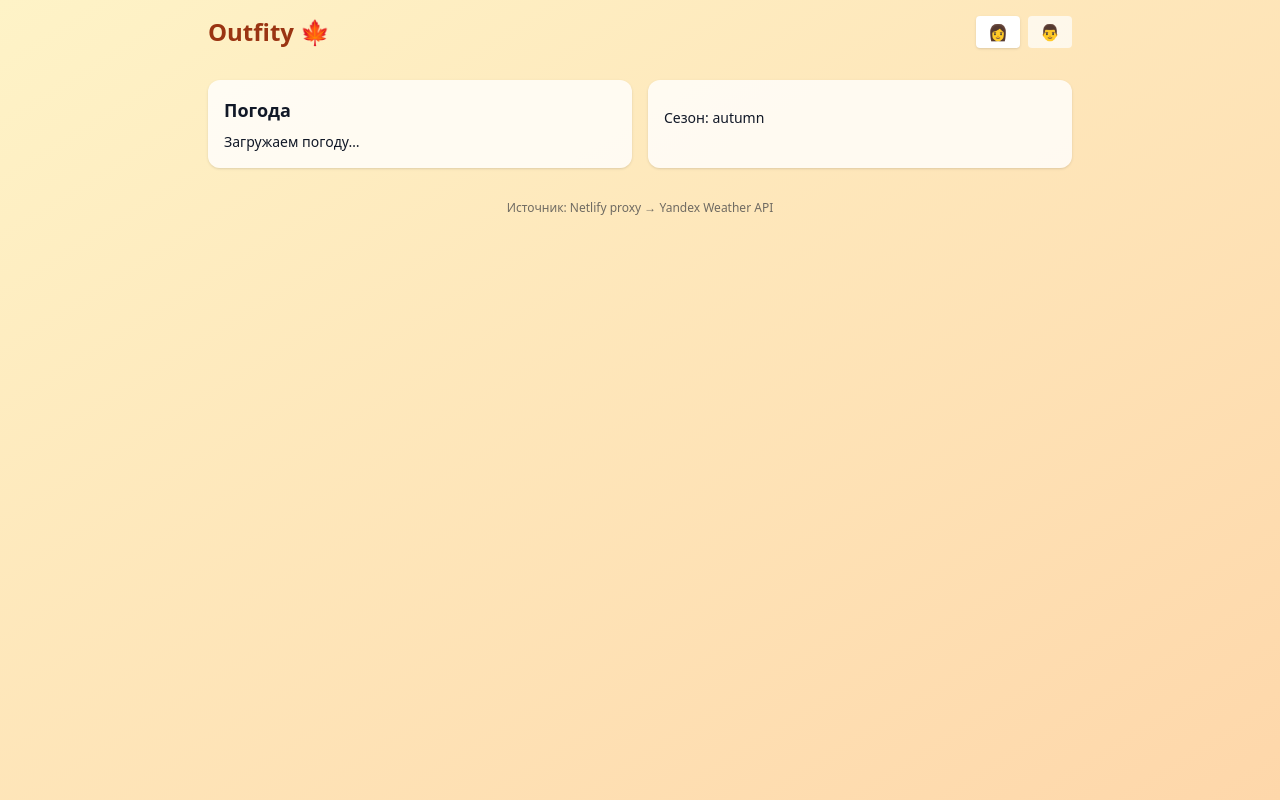
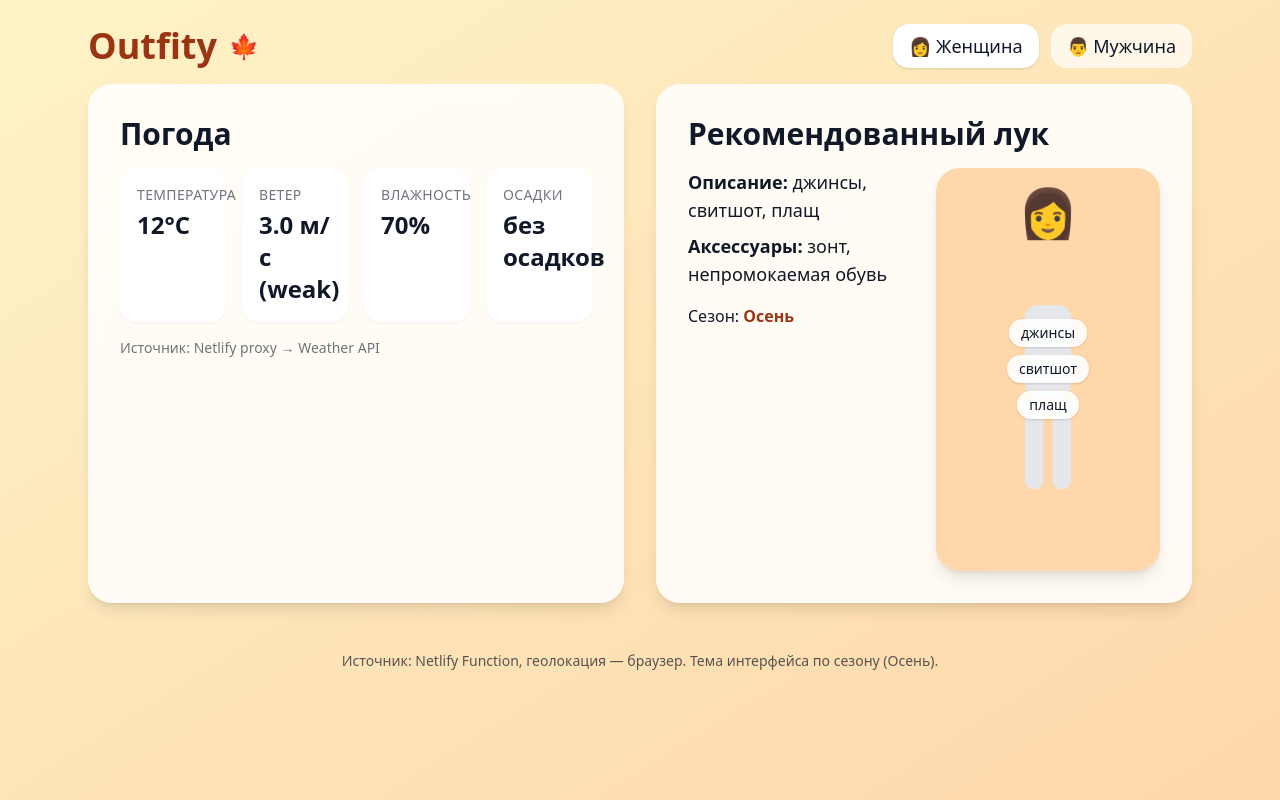
Before and after one commit to anyakhudova-design/outfity, a React (Vite) app: page / in a window 1280 px wide. Built offline with nearby package versions, Linux system fonts and the light colour scheme; no server answers.

Commit message:
OutfityApp.jsx

```diff
--- a/src/OutfityApp.jsx
+++ b/src/OutfityApp.jsx
@@ -1,78 +1,185 @@
-import React, { useEffect, useState } from "react";
+import React, { useEffect, useMemo, useState } from "react";
 
-// Proxy mode (Netlify Functions)
-const USE_NETLIFY_PROXY = true;
+// ===== Outfity — improved UI + correct dataset + avatar/mannequin =====
+// Proxy-only mode: call Netlify function directly (no netlify.toml required)
+const FUNCTION_URL = "/.netlify/functions/weather";
+
+// --- Seasons ---
+function getSeasonByMonth(m){
+  if([11,0,1].includes(m)) return "winter";
+  if([2,3,4].includes(m)) return "spring";
+  if([5,6,7].includes(m)) return "summer";
+  return "autumn";
+}
 const SEASON_THEME = {
-  autumn: { bg: "from-amber-100 to-orange-200", accents: "text-orange-800", art: "🍁" },
-  winter: { bg: "from-sky-100 to-blue-200", accents: "text-sky-800", art: "❄️" },
-  spring: { bg: "from-rose-100 to-pink-200", accents: "text-pink-800", art: "🌸" },
-  summer: { bg: "from-lime-100 to-yellow-200", accents: "text-green-800", art: "🍓" },
+  autumn: { bg:"from-amber-100 to-orange-200", accents:"text-orange-800", chip:"bg-orange-200", art:"🍁", ru:"Осень" },
+  winter: { bg:"from-sky-100 to-blue-200",    accents:"text-sky-800",    chip:"bg-sky-200",    art:"❄️", ru:"Зима" },
+  spring: { bg:"from-rose-100 to-pink-200",   accents:"text-pink-800",   chip:"bg-pink-200",   art:"🌸", ru:"Весна" },
+  summer: { bg:"from-lime-100 to-yellow-200", accents:"text-green-800",  chip:"bg-yellow-200", art:"🍓", ru:"Лето"  },
 };
 
-function getSeasonByMonth(m) {
-  if ([11,0,1].includes(m)) return "winter";
-  if ([2,3,4].includes(m)) return "spring";
-  if ([5,6,7].includes(m)) return "summer";
-  return "autumn";
+// --- Helpers ---
+function windBucket(s){ if(s==null) return "weak"; if(s<4) return "weak"; if(s<8) return "medium"; return "strong"; }
+function precipitationBucket(p){ // 0=none,1=rain,2=snow,3=mix
+  if(!p || p===0) return "none"; if(p===2) return "snow"; if(p===3) return "rain"; return "rain";
+}
+function precipitationRu(code){
+  return code==="snow"?"снег": code==="rain"?"дождь": code==="light_rain"?"небольшой дождь": code==="snowstorm"?"метель":"без осадков";
 }
 
-function windBucket(s) { if (s < 4) return "weak"; if (s < 8) return "medium"; return "strong"; }
-function precipitationBucket(p) { if (!p || p===0) return "none"; if (p===1) return "rain"; if (p===2) return "snow"; return "rain"; }
-
-const DATASET = [
-  { temp_min: 20, temp_max: 35, wind: "weak", precipitation: "none", gender: "female", outfit: "платье, сандалии, очки" },
-  { temp_min: 20, temp_max: 35, wind: "weak", precipitation: "none", gender: "male", outfit: "футболка, шорты, кеды" },
-  { temp_min: 10, temp_max: 20, wind: "medium", precipitation: "rain", gender: "female", outfit: "плащ, джинсы, зонт" },
-  { temp_min: 10, temp_max: 20, wind: "medium", precipitation: "rain", gender: "male", outfit: "ветровка, джинсы, зонт" },
-  { temp_min: 0, temp_max: 10, wind: "medium", precipitation: "snow", gender: "female", outfit: "пуховик, сапоги, шарф" },
-  { temp_min: 0, temp_max: 10, wind: "medium", precipitation: "snow", gender: "male", outfit: "куртка, ботинки, шарф" },
+// --- Dataset (расширенный, базовая одежда) ---
+const OUTFIT_DATASET = [
+  { temp_min: 25, temp_max: 35, wind: "weak",   precipitation: "none",       gender: "female", outfit: "лёгкое платье из хлопка, топ + шорты", accessories: "панама, очки, сандалии" },
+  { temp_min: 25, temp_max: 35, wind: "weak",   precipitation: "none",       gender: "male",   outfit: "футболка, шорты, поло + лёгкие брюки", accessories: "кепка, очки, кеды/мокасины" },
+  { temp_min: 20, temp_max: 25, wind: "medium", precipitation: "light_rain", gender: "female", outfit: "рубашка + джинсы, платье-рубашка + кардиган", accessories: "зонт, кроссовки/лоферы" },
+  { temp_min: 20, temp_max: 25, wind: "medium", precipitation: "light_rain", gender: "male",   outfit: "футболка + джинсы, лёгкая ветровка", accessories: "зонт, кроссовки" },
+  { temp_min: 15, temp_max: 20, wind: "medium", precipitation: "none",       gender: "female", outfit: "джинсы + футболка + жакет/бомбер", accessories: "лёгкий шарф, кеды" },
+  { temp_min: 15, temp_max: 20, wind: "medium", precipitation: "none",       gender: "male",   outfit: "чиносы + футболка + джинсовка", accessories: "лёгкий рюкзак, часы" },
+  { temp_min: 10, temp_max: 15, wind: "weak",   precipitation: "rain",       gender: "female", outfit: "джинсы, свитшот, плащ", accessories: "зонт, непромокаемая обувь" },
+  { temp_min: 10, temp_max: 15, wind: "weak",   precipitation: "rain",       gender: "male",   outfit: "джинсы, свитер, ветровка", accessories: "зонт, непромокаемые кроссовки" },
+  { temp_min: 5,  temp_max: 10, wind: "strong", precipitation: "none",       gender: "female", outfit: "джинсы, свитер, пальто/плотная куртка", accessories: "шарф, при ветре — шапка" },
+  { temp_min: 5,  temp_max: 10, wind: "strong", precipitation: "none",       gender: "male",   outfit: "джинсы, худи, куртка, ботинки", accessories: "шарф, при ветре — шапка" },
+  { temp_min: 0,  temp_max: 5,  wind: "medium", precipitation: "snow",       gender: "female", outfit: "джинсы, свитер, пуховик, сапоги", accessories: "шапка, перчатки, шарф" },
+  { temp_min: 0,  temp_max: 5,  wind: "medium", precipitation: "snow",       gender: "male",   outfit: "джинсы, водолазка, утеплённая куртка, ботинки", accessories: "шапка, перчатки, шарф" },
+  { temp_min: -5, temp_max: 0,  wind: "medium", precipitation: "snow",       gender: "female", outfit: "тёплые брюки, свитер, пуховик", accessories: "шапка, шарф, варежки" },
+  { temp_min: -5, temp_max: 0,  wind: "medium", precipitation: "snow",       gender: "male",   outfit: "тёплые брюки, свитер, парка", accessories: "шапка, шарф, перчатки" },
+  { temp_min: -10,temp_max: -5, wind: "strong", precipitation: "snow",       gender: "female", outfit: "термокомплект, шерстяной свитер, длинный пуховик", accessories: "шапка, варежки, баф" },
+  { temp_min: -10,temp_max: -5, wind: "strong", precipitation: "snow",       gender: "male",   outfit: "термобельё, свитер, парка", accessories: "шапка, перчатки, шарф" },
+  { temp_min: -20,temp_max: -10,wind: "strong", precipitation: "snowstorm",  gender: "female", outfit: "термокомплект, свитер, длинный пуховик", accessories: "шапка, варежки, капюшон" },
+  { temp_min: -20,temp_max: -10,wind: "strong", precipitation: "snowstorm",  gender: "male",   outfit: "термобельё, свитер, парка", accessories: "шапка, перчатки, капюшон" },
 ];
 
-function pickOutfit(t, w, p, g) {
-  const wind = windBucket(w), prec = precipitationBucket(p);
-  return DATASET.find(r => t >= r.temp_min && t <= r.temp_max && r.wind===wind && r.precipitation===prec && r.gender===g) || DATASET[0];
+function pickOutfit({ tempC, windMs, precType, gender }){
+  const wind = windBucket(windMs);
+  // если от функции пришёл только 0/1/2 — маппим
+  const precipitation = precipitationBucket(precType);
+  const exact = OUTFIT_DATASET.find(r => tempC>=r.temp_min && tempC<=r.temp_max && r.wind===wind && r.precipitation===precipitation && r.gender===gender);
+  if (exact) return exact;
+  const byTemp = OUTFIT_DATASET.find(r => tempC>=r.temp_min && tempC<=r.temp_max && r.gender===gender);
+  if (byTemp) return byTemp;
+  return OUTFIT_DATASET.find(r=>r.gender===gender) || OUTFIT_DATASET[0];
 }
 
-export default function OutfityApp() {
-  const [gender, setGender] = useState("female");
-  const [weather, setWeather] = useState(null);
-  const season = getSeasonByMonth(new Date().getMonth());
-  const theme = SEASON_THEME[season];
+// --- Data hooks ---
+function useGeolocation(){
+  const [coords,setCoords] = useState(null);
+  useEffect(()=>{
+    if(!navigator.geolocation){ setCoords({lat:55.75,lon:37.62}); return; }
+    navigator.geolocation.getCurrentPosition(
+      pos=> setCoords({lat: pos.coords.latitude, lon: pos.coords.longitude}),
+      ()=> setCoords({lat:55.75,lon:37.62}),
+      { enableHighAccuracy:true, timeout:10000 }
+    );
+  },[]);
+  return coords;
+}
+function useWeather(coords){
+  const [fact,setFact] = useState(null);
+  const [source,setSource] = useState("proxy");
+  useEffect(()=>{
+    if(!coords) return;
+    const url = new URL(FUNCTION_URL, window.location.origin);
+    url.searchParams.set("lat", coords.lat);
+    url.searchParams.set("lon", coords.lon);
+    url.searchParams.set("lang", "ru_RU");
+    fetch(url).then(r=> r.ok? r.json(): null).then(data=>{
+      const f = data?.fact || null;
+      setFact(f || { temp:12, humidity:70, wind_speed:3, prec_type:0 });
+    }).catch(()=>{
+      setSource("mock");
+      setFact({ temp:12, humidity:70, wind_speed:3, prec_type:0 });
+    });
+  },[coords]);
+  return { fact, source };
+}
 
-  useEffect(() => {
-    navigator.geolocation.getCurrentPosition(async pos => {
-      const url = new URL("/.netlify/functions/weather", window.location.origin);
-      url.searchParams.set('lat', pos.coords.latitude);
-      url.searchParams.set('lon', pos.coords.longitude);
-      const res = await fetch(url).catch(()=>null);
-      const data = res && res.ok ? await res.json() : { fact:{ temp:12, wind_speed:3, prec_type:1, humidity:70 } };
-      setWeather(data);
-    });
-  }, []);
-
-  const f = weather?.fact;
-  const rec = f ? pickOutfit(f.temp, f.wind_speed, f.prec_type, gender) : null;
-
+// --- UI small components ---
+function InfoTile({label,value}){
   return (
-    <div className={`min-h-screen bg-gradient-to-br ${theme.bg} text-gray-900`}>
-      <header className="flex justify-between p-4 max-w-4xl mx-auto">
-        <h1 className={`text-2xl font-bold ${theme.accents}`}>Outfity {theme.art}</h1>
-        <div className="flex gap-2">
-          <button onClick={()=>setGender('female')} className={`px-3 py-1 rounded ${gender==='female'?'bg-white shadow':'bg-white/70'}`}>👩</button>
-          <button onClick={()=>setGender('male')} className={`px-3 py-1 rounded ${gender==='male'?'bg-white shadow':'bg-white/70'}`}>👨</button>
-        </div>
-      </header>
-      <main className="max-w-4xl mx-auto p-4 grid md:grid-cols-2 gap-4">
-        <section className="bg-white/80 p-4 rounded-xl shadow text-sm">
-          <h2 className="text-lg font-semibold mb-2">Погода</h2>
-          {f ? <ul><li>🌡 {f.temp}°C</li><li>💨 {f.wind_speed} м/с</li><li>💧 {f.humidity}%</li></ul> : <p>Загружаем погоду…</p>}
-        </section>
-        <section className="bg-white/80 p-4 rounded-xl shadow text-sm">
-          {rec && <><p><b>Рекомендованный лук:</b> {rec.outfit}</p></>}
-          <p className="mt-3">Сезон: {season}</p>
-        </section>
-      </main>
-      <footer className="text-center text-xs py-4 opacity-60">Источник: Netlify proxy → Yandex Weather API</footer>
+    <div className="rounded-2xl p-4 bg-white border border-white/60 shadow-sm text-base md:text-lg">
+      <div className="text-xs md:text-sm uppercase tracking-wide opacity-60">{label}</div>
+      <div className="text-lg md:text-2xl font-semibold mt-1">{value}</div>
     </div>
   );
 }
+
+function Mannequin({ gender, items, theme }){
+  const head = gender === "female" ? "👩" : "👨";
+  return (
+    <div className={`relative w-full max-w-sm mx-auto rounded-3xl p-5 shadow-lg ${theme.chip}`}>
+      <div className="text-5xl text-center mb-2">{head}</div>
+      <svg viewBox="0 0 120 200" className="w-full h-auto">
+        <rect x="45" y="40" width="30" height="60" rx="8" fill="#e5e7eb" />
+        <rect x="45" y="100" width="12" height="60" rx="6" fill="#e5e7eb" />
+        <rect x="63" y="100" width="12" height="60" rx="6" fill="#e5e7eb" />
+      </svg>
+      <div className="absolute inset-0 flex flex-col items-center justify-center gap-2 px-2 pointer-events-none">
+        {items.slice(0,5).map((it,i)=> (
+          <span key={i} className="px-3 py-1 text-xs md:text-sm rounded-full bg-white/90 shadow">{it}</span>
+        ))}
+      </div>
+    </div>
+  );
+}
+
+export default function OutfityApp(){
+  const coords = useGeolocation();
+  const { fact, source } = useWeather(coords);
+  const [gender,setGender] = useState("female");
+
+  const tempC = fact?.temp ?? 12;
+  const humidity = fact?.humidity ?? 70;
+  const wind = fact?.wind_speed ?? 3;
+  const prec = fact?.prec_type ?? 0;
+
+  const rec = useMemo(()=> pickOutfit({ tempC, windMs: wind, precType: prec, gender }), [tempC, wind, prec, gender]);
+  const season = getSeasonByMonth(new Date().getMonth());
+  const theme = SEASON_THEME[season];
+  const outfitItems = useMemo(()=> (rec?.outfit||"").split(/,|\+| или /g).map(s=>s.trim()).filter(Boolean), [rec]);
+
+  return (
+    <div className={`min-h-screen w-full bg-gradient-to-br ${theme.bg} text-gray-900`}>
+      <header className="max-w-6xl mx-auto px-6 pt-6 pb-4 flex items-center justify-between">
+        <div className="flex items-center gap-3">
+          <h1 className={`text-3xl md:text-4xl font-extrabold ${theme.accents}`}>Outfity</h1>
+          <div className="text-2xl">{theme.art}</div>
+        </div>
+        <div className="flex items-center gap-3">
+          <button onClick={()=>setGender("female")} className={`px-4 py-2 rounded-2xl text-base md:text-lg font-medium ${gender==='female'?'bg-white shadow':'bg-white/70'}`}>👩 Женщина</button>
+          <button onClick={()=>setGender("male")} className={`px-4 py-2 rounded-2xl text-base md:text-lg font-medium ${gender==='male'?'bg-white shadow':'bg-white/70'}`}>👨 Мужчина</button>
+        </div>
+      </header>
+
+      <main className="max-w-6xl mx-auto px-6 pb-12 grid grid-cols-1 md:grid-cols-2 gap-8">
+        {/* Weather card */}
+        <section className="bg-white/85 backdrop-blur rounded-3xl p-6 md:p-8 shadow-lg">
+          <h2 className="text-2xl md:text-3xl font-semibold mb-4">Погода</h2>
+          <div className="grid grid-cols-2 md:grid-cols-4 gap-4">
+            <InfoTile label="Температура" value={`${tempC}°C`} />
+            <InfoTile label="Ветер" value={`${wind.toFixed(1)} м/с (${windBucket(wind)})`} />
+            <InfoTile label="Влажность" value={`${humidity}%`} />
+            <InfoTile label="Осадки" value={precipitationRu(precipitationBucket(prec))} />
+          </div>
+          <p className="text-xs md:text-sm opacity-60 mt-4">Источник: {source==='mock'? 'Mock' : 'Netlify proxy → Weather API'}</p>
+        </section>
+
+        {/* Outfit card with avatar/mannequin */}
+        <section className="bg-white/85 backdrop-blur rounded-3xl p-6 md:p-8 shadow-lg flex flex-col">
+          <h2 className="text-2xl md:text-3xl font-semibold mb-4">Рекомендованный лук</h2>
+          <div className="grid md:grid-cols-2 gap-6 items-start">
+            <div>
+              <p className="text-base md:text-lg leading-relaxed"><b>Описание:</b> {rec?.outfit}</p>
+              <p className="text-base md:text-lg leading-relaxed mt-2"><b>Аксессуары:</b> {rec?.accessories}</p>
+              <p className="text-sm md:text-base mt-4">Сезон: <span className={`font-semibold ${theme.accents}`}>{theme.ru}</span></p>
+            </div>
+            <Mannequin gender={gender} items={outfitItems} theme={theme} />
+          </div>
+        </section>
+      </main>
+
+      <footer className="max-w-6xl mx-auto px-6 pb-8 text-xs md:text-sm opacity-70 text-center">
+        Источник: Netlify Function, геолокация — браузер. Тема интерфейса по сезону ({theme.ru}).
+      </footer>
+    </div>
+  );
+}
```
